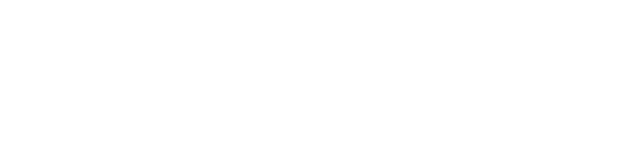
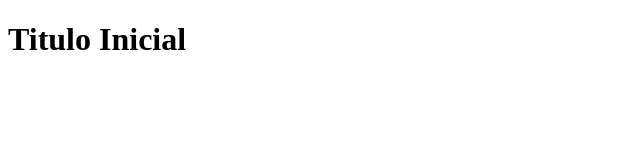
Before and after one commit to rafabarbeytodev/CursoGitUdemy, a plain HTML site: page index.html in a window 1280 px wide. Shown: the whole page, without its empty margins (0-640 px from the left). Drawn offline with Linux system fonts and the light colour scheme.

Commit message:
Pagina con titulo

```diff
--- a/index.html
+++ b/index.html
@@ -7,6 +7,6 @@
     <title>Document</title>
 </head>
 <body>
-
+    <h1>Titulo Inicial</h1>
 </body>
 </html>
```
